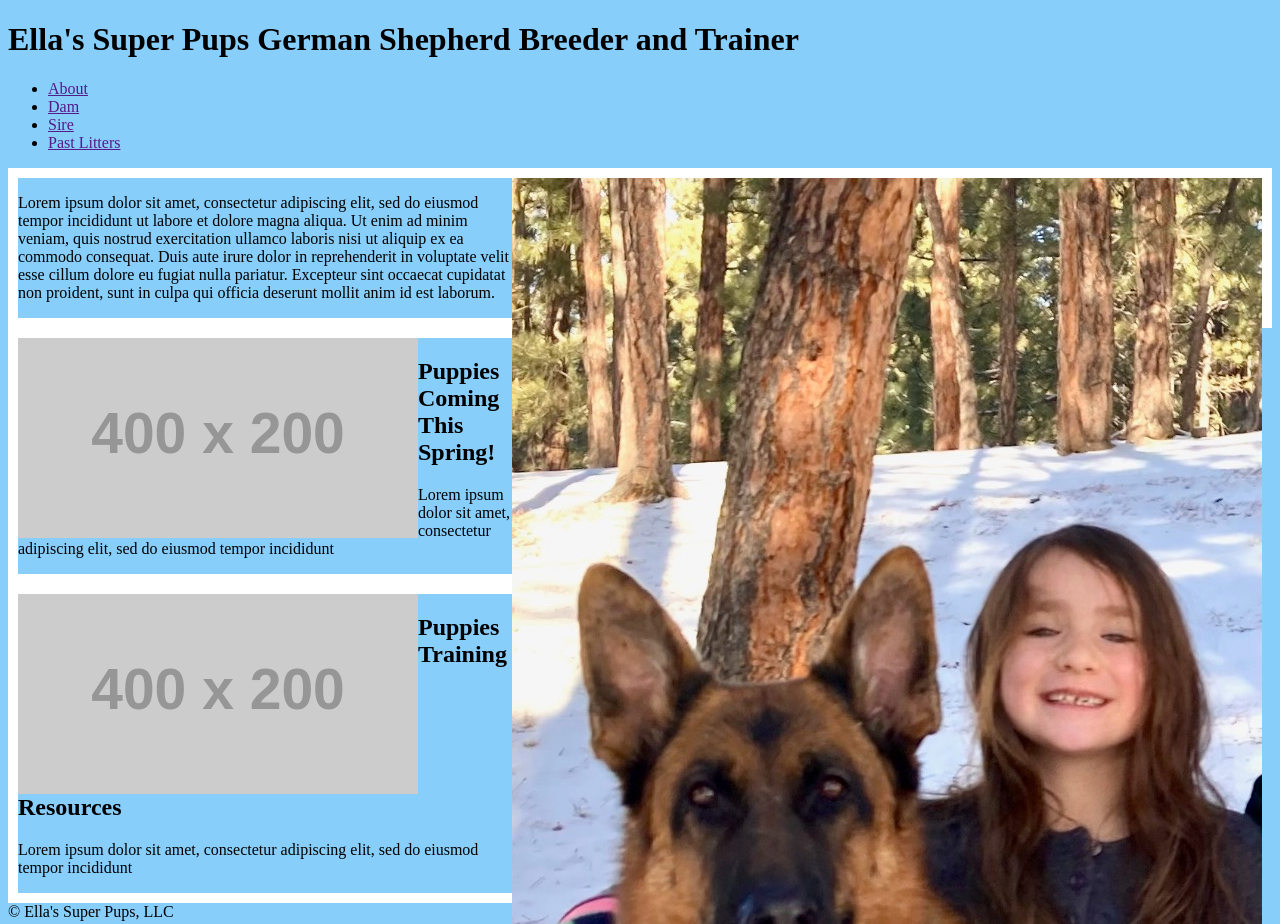
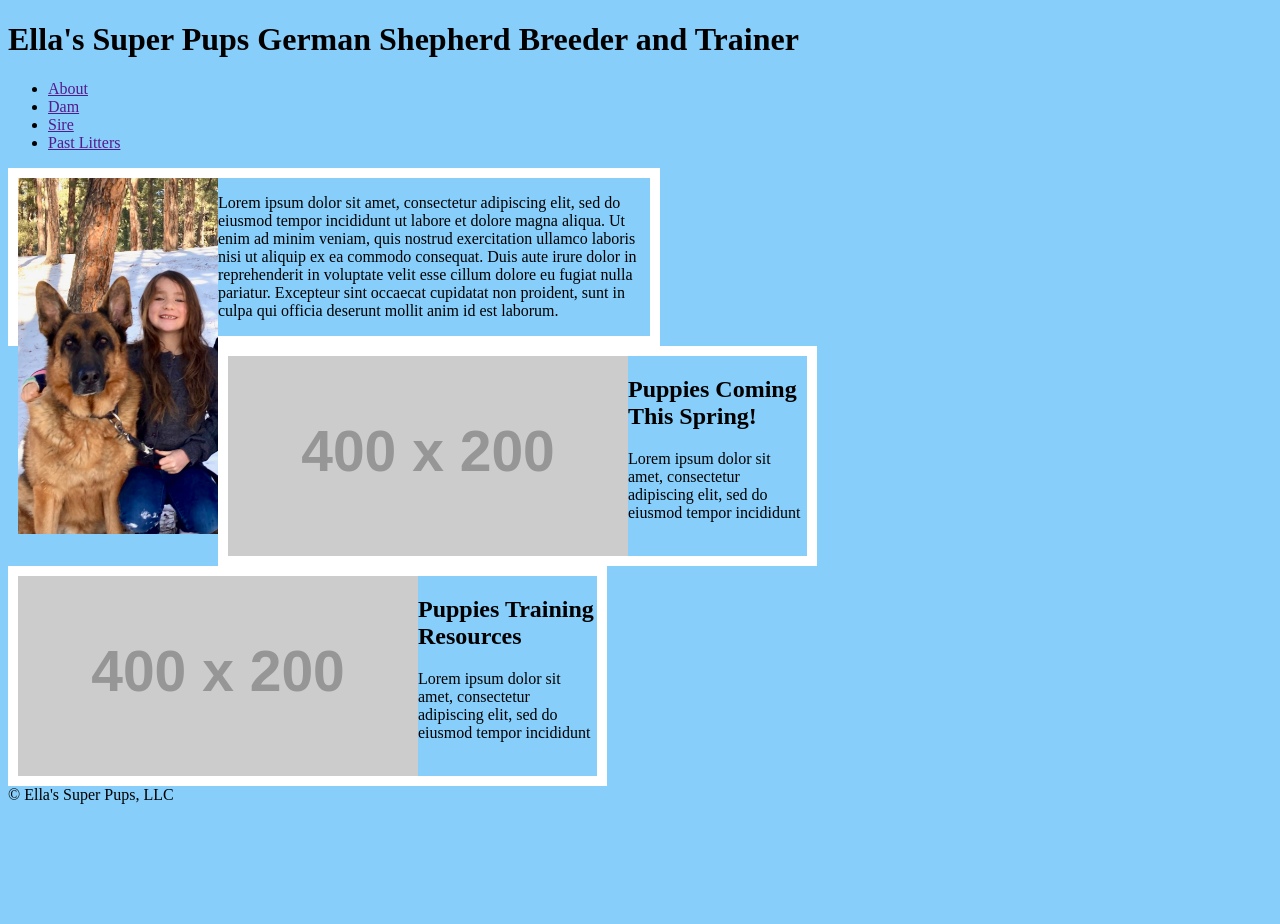
Before and after one commit to brendanpduffy5/hello-world, a plain HTML site: page index.html in a window 1280 px wide. Shown: the top 924 px of the page. After the commit the page ends 812 px from the top, so only its background shows below. Drawn offline with Linux system fonts and the light colour scheme; placeholder pictures from the web are drawn by us.

Commit message:
Lab 5 inline-block for lower sections

```diff
--- a/styles.css
+++ b/styles.css
@@ -10,16 +10,20 @@ nav li {
 
 #top-section {
     border: 10px solid white;
+    width: 50%;
 
 }
+#top-section img {
+    width: 200px;
+    float: left;
+}
 
-#top-section img {
-    float: right;
-}
+
 
 .lower-section {
     border: 10px solid white;
     max-width: 50%;
+    display: inline-block;
 }
 .lower-section img {
     float: left;
```
